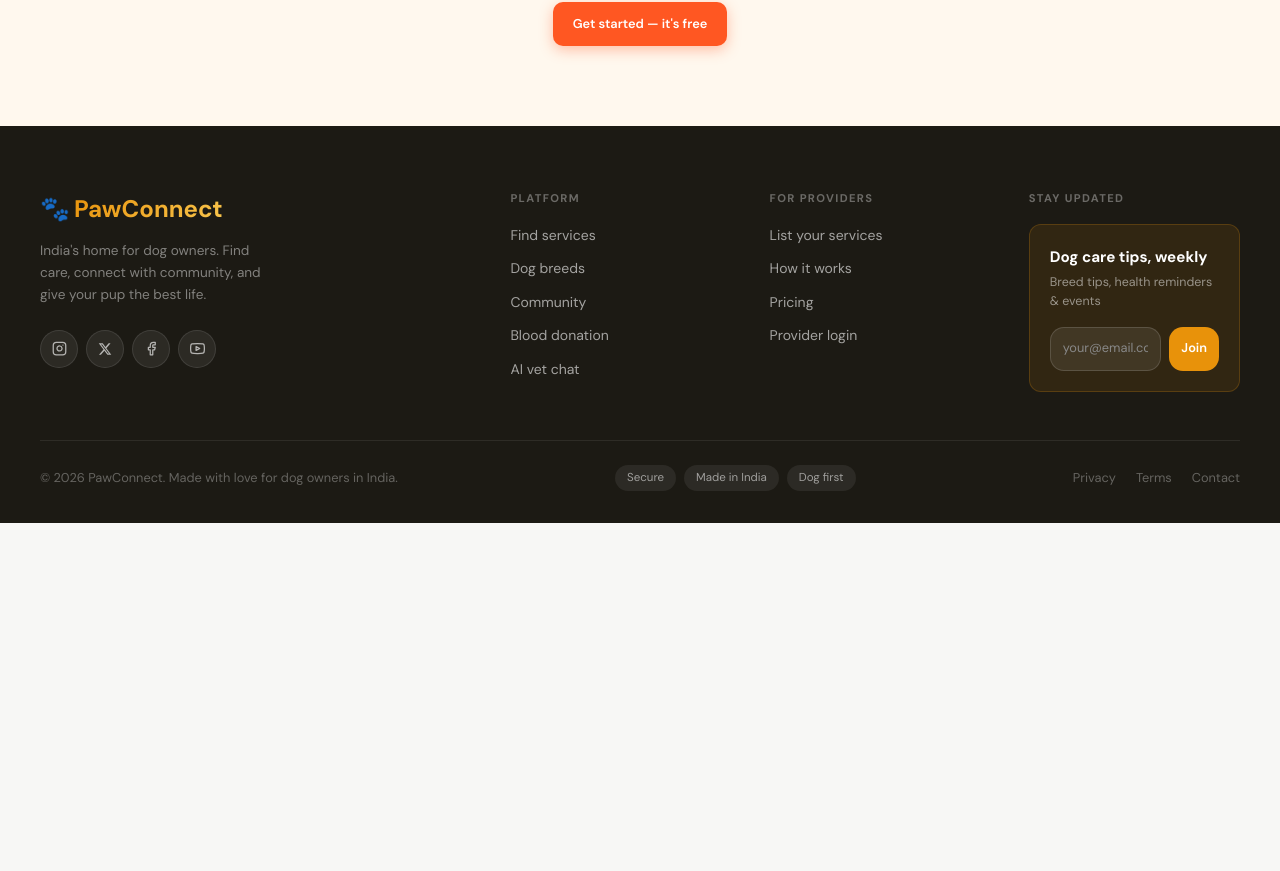
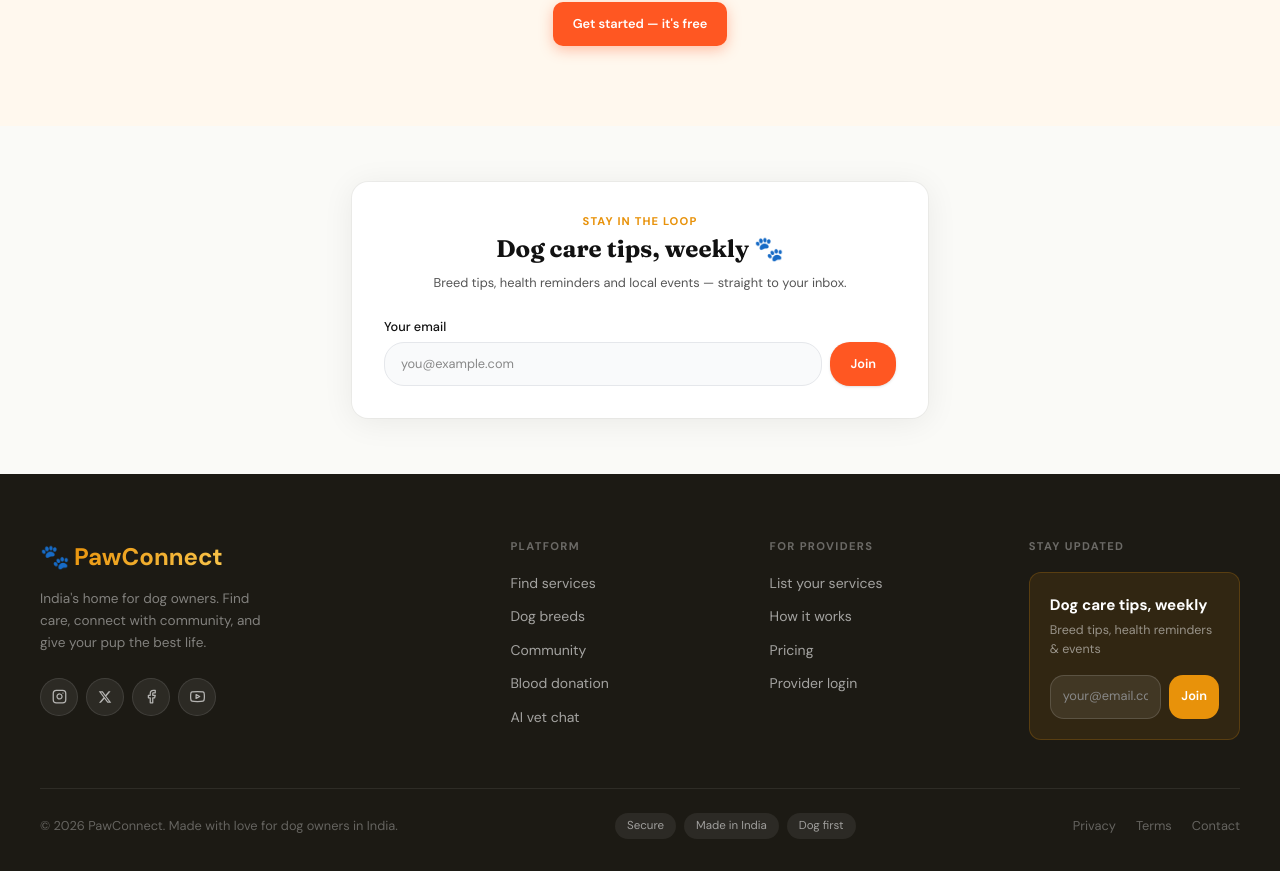
Before and after one commit to thara27/pawconnect, a Next.js app: page / in a window 1280 px wide. Shown: the part 1938-2809 px from the top of the page. Before the commit the page ends 2461 px from the top, so only its background shows below. Built offline with nearby package versions, Linux system fonts and the light colour scheme; no server answers.

Commit message:
tweeking all functionality

```diff
--- /dev/null
+++ b/app/coming-soon/page.tsx
@@ -0,0 +1,21 @@
+import Link from "next/link";
+
+export default function ComingSoonPage() {
+  return (
+    <main className="flex min-h-screen flex-col items-center justify-center bg-[#FAFAF7] px-4 text-center">
+      <div className="max-w-md">
+        <div className="mb-6 flex h-20 w-20 items-center justify-center rounded-full bg-red-100 text-4xl mx-auto">
+          🩸
+        </div>
+        <h1 className="font-fraunces text-3xl font-bold text-ink">Coming Soon</h1>
+        <p className="mt-3 text-lg text-muted">This feature is coming soon 🐾</p>
+        <p className="mt-2 text-sm text-muted">
+          We&apos;re building the blood donation network for pets in India. Stay tuned!
+        </p>
+        <Link href="/" className="btn btn-primary mt-8 rounded-full px-8">
+          Back to home
+        </Link>
+      </div>
+    </main>
+  );
+}
--- a/app/components/Footer.tsx
+++ b/app/components/Footer.tsx
@@ -1,6 +1,57 @@
 "use client";
 
+import { useState, useTransition } from "react";
 import Link from "next/link";
+
+import { subscribeToNewsletter } from "@/lib/actions/newsletter";
+
+const EMAIL_RE = /^[^\s@]+@[^\s@]+\.[^\s@]+$/;
+
+function FooterNewsletter() {
+  const [email, setEmail]     = useState("");
+  const [done, setDone]       = useState(false);
+  const [isPending, start]    = useTransition();
+
+  function handleSubmit(e: React.FormEvent<HTMLFormElement>) {
+    e.preventDefault();
+    if (!EMAIL_RE.test(email.trim())) return;
+    start(async () => {
+      const res = await subscribeToNewsletter(email);
+      if (res.success) { setDone(true); setEmail(""); }
+    });
+  }
+
+  if (done) {
+    return <p className="text-[0.8rem] font-semibold text-[#E8920A]">Thanks for joining PawConnect 🐾</p>;
+  }
+
+  return (
+    <form onSubmit={handleSubmit} noValidate>
+      <div className="flex gap-2">
+        <label htmlFor="footer-email" className="sr-only">Email address</label>
+        <input
+          id="footer-email"
+          type="email"
+          autoComplete="email"
+          placeholder="your@email.com"
+          value={email}
+          onChange={(e) => setEmail(e.target.value)}
+          disabled={isPending}
+          className="min-w-0 flex-1 rounded-lg px-3 py-2 text-[0.8rem] text-white outline-none"
+          style={{ background: "rgba(255,255,255,0.08)", border: "1px solid rgba(255,255,255,0.14)" }}
+        />
+        <button
+          type="submit"
+          disabled={isPending}
+          className="rounded-lg px-3 py-2 text-[0.8rem] font-semibold text-white disabled:opacity-60"
+          style={{ background: "#E8920A", cursor: "pointer", whiteSpace: "nowrap" }}
+        >
+          {isPending ? "…" : "Join"}
+        </button>
+      </div>
+    </form>
+  );
+}
 
 export default function Footer() {
   return (
@@ -46,7 +97,7 @@ export default function Footer() {
                 { label: "Find services",  href: "/search"    },
                 { label: "Dog breeds",     href: "/breeds"    },
                 { label: "Community",      href: "/community" },
-                { label: "Blood donation", href: "/search"    },
+                { label: "Blood donation", href: "/coming-soon" },
                 { label: "AI vet chat",    href: "#"          },
               ].map((link) => (
                 <li key={link.label}>
@@ -83,19 +134,7 @@ export default function Footer() {
             <div className="rounded-[12px] p-5" style={{ background: "rgba(232,146,10,0.10)", border: "1px solid rgba(232,146,10,0.22)" }}>
               <p className="mb-1 font-fraunces text-[0.95rem] font-bold text-white">Dog care tips, weekly</p>
               <p className="mb-4 text-[0.78rem] leading-[1.5]" style={{ color: "rgba(255,255,255,0.50)" }}>Breed tips, health reminders &amp; events</p>
-              <div className="flex gap-2">
-                <input
-                  suppressHydrationWarning
-                  type="email"
-                  autoComplete="email"
-                  placeholder="your@email.com"
-                  className="min-w-0 flex-1 rounded-lg px-3 py-2 text-[0.8rem] text-white outline-none"
-                  style={{ background: "rgba(255,255,255,0.08)", border: "1px solid rgba(255,255,255,0.14)" }}
-                />
-                <button type="button" className="rounded-lg px-3 py-2 text-[0.8rem] font-semibold text-white" style={{ background: "#E8920A", cursor: "pointer", whiteSpace: "nowrap" }}>
-                  Join
-                </button>
-              </div>
+              <FooterNewsletter />
             </div>
           </div>
         </div>
--- /dev/null
+++ b/app/components/NewsletterSection.tsx
@@ -0,0 +1,87 @@
+"use client";
+
+import { useState, useTransition } from "react";
+
+import { subscribeToNewsletter } from "@/lib/actions/newsletter";
+
+const EMAIL_RE = /^[^\s@]+@[^\s@]+\.[^\s@]+$/;
+
+export default function NewsletterSection() {
+  const [email, setEmail]     = useState("");
+  const [error, setError]     = useState<string | null>(null);
+  const [success, setSuccess] = useState(false);
+  const [isPending, startTransition] = useTransition();
+
+  function handleSubmit(e: React.FormEvent<HTMLFormElement>) {
+    e.preventDefault();
+    setError(null);
+
+    if (!EMAIL_RE.test(email.trim())) {
+      setError("Please enter a valid email address.");
+      return;
+    }
+
+    startTransition(async () => {
+      const result = await subscribeToNewsletter(email);
+      if (result.success) {
+        setSuccess(true);
+        setEmail("");
+      } else {
+        setError(result.message ?? "Something went wrong.");
+      }
+    });
+  }
+
+  return (
+    <section className="bg-[#FAFAF7] px-4 py-14">
+      <div className="mx-auto max-w-xl rounded-2xl bg-white p-8 shadow-[0_4px_32px_rgba(0,0,0,0.07)] ring-1 ring-black/[0.04]">
+        <p className="mb-1 text-center text-xs font-bold uppercase tracking-widest text-[#E8920A]">
+          Stay in the loop
+        </p>
+        <h2 className="mb-2 text-center font-fraunces text-2xl font-bold text-ink">
+          Dog care tips, weekly 🐾
+        </h2>
+        <p className="mb-6 text-center text-sm leading-relaxed text-muted">
+          Breed tips, health reminders and local events — straight to your inbox.
+        </p>
+
+        {success ? (
+          <p className="rounded-xl bg-green-50 px-5 py-4 text-center text-sm font-semibold text-green-700 ring-1 ring-green-200">
+            Thanks for joining PawConnect 🐾
+          </p>
+        ) : (
+          <form onSubmit={handleSubmit} noValidate>
+            <label htmlFor="newsletter-email" className="mb-1.5 block text-sm font-medium text-ink">
+              Your email
+            </label>
+            <div className="flex gap-2">
+              <input
+                id="newsletter-email"
+                type="email"
+                autoComplete="email"
+                placeholder="you@example.com"
+                value={email}
+                onChange={(e) => setEmail(e.target.value)}
+                disabled={isPending}
+                className="min-w-0 flex-1 rounded-xl border border-gray-200 bg-gray-50 px-4 py-2.5 text-sm text-ink outline-none transition focus:border-[#E8920A] focus:bg-white focus:ring-2 focus:ring-[#E8920A]/20 disabled:opacity-60"
+              />
+              <button
+                type="submit"
+                disabled={isPending}
+                className="shrink-0 rounded-xl bg-[#FF5722] px-5 py-2.5 text-sm font-semibold text-white shadow-sm transition hover:bg-[#E64A19] focus:outline-none focus:ring-2 focus:ring-[#FF5722]/40 disabled:opacity-60"
+              >
+                {isPending ? "Joining…" : "Join"}
+              </button>
+            </div>
+
+            {error && (
+              <p role="alert" className="mt-2 text-sm text-red-600">
+                {error}
+              </p>
+            )}
+          </form>
+        )}
+      </div>
+    </section>
+  );
+}
--- a/app/dashboard/pet-owner/page.tsx
+++ b/app/dashboard/pet-owner/page.tsx
@@ -111,7 +111,7 @@ export default async function PetOwnerDashboardPage() {
               <h2 className="mt-2 text-2xl font-black">Need blood donor support?</h2>
               <p className="mt-1 text-sm text-white/90">Activate emergency visibility in your city and notify matching donor groups instantly.</p>
             </div>
-            <button className="btn btn-primary rounded-full">Request help</button>
+            <Link href="/coming-soon" className="btn btn-primary rounded-full">Request help</Link>
           </div>
         </article>
 
--- a/app/dashboard/service-provider/page.tsx
+++ b/app/dashboard/service-provider/page.tsx
@@ -79,7 +79,7 @@ export default async function ServiceProviderDashboardPage() {
               <h2 className="mt-2 text-2xl font-black">Emergency blood donor request nearby</h2>
               <p className="mt-1 text-sm text-white/90">Boost your visibility now and help nearby pet parents in critical need.</p>
             </div>
-            <button className="btn btn-primary rounded-full">Respond now</button>
+            <Link href="/coming-soon" className="btn btn-primary rounded-full">Respond now</Link>
           </div>
         </article>
 
--- a/app/page.tsx
+++ b/app/page.tsx
@@ -1,5 +1,7 @@
 import Image from "next/image";
 import Link from "next/link";
+
+import NewsletterSection from "@/app/components/NewsletterSection";
 
 export default async function Home() {
 
@@ -212,6 +214,8 @@ export default async function Home() {
         </div>
       </section>
 
+      <NewsletterSection />
+
     </main>
   );
 }
--- a/lib/actions/bookings.ts
+++ b/lib/actions/bookings.ts
@@ -652,6 +652,5 @@ export async function markNotificationsRead(): Promise<{ success: boolean; error
     return { success: false, error: error.message };
   }
 
-  revalidatePath("/dashboard");
   return { success: true, error: null };
 }
--- /dev/null
+++ b/lib/actions/newsletter.ts
@@ -0,0 +1,32 @@
+"use server";
+
+import { createClient } from "@/lib/supabase/server";
+
+export type NewsletterResult =
+  | { success: true }
+  | { success: false; message: string };
+
+export async function subscribeToNewsletter(email: string): Promise<NewsletterResult> {
+  const trimmed = email.trim().toLowerCase();
+
+  if (!trimmed) {
+    return { success: false, message: "Email is required." };
+  }
+
+  const supabase = await createClient();
+
+  const { error } = await supabase
+    .from("newsletter_subscribers")
+    .insert({ email: trimmed });
+
+  if (error) {
+    // Duplicate email — Postgres unique violation code 23505
+    if (error.code === "23505") {
+      // Treat as success so we don't leak whether an email is subscribed
+      return { success: true };
+    }
+    return { success: false, message: "Something went wrong. Please try again." };
+  }
+
+  return { success: true };
+}
```
Also changed, not shown: 1 other file (tests, documents, lock files or other folders).
